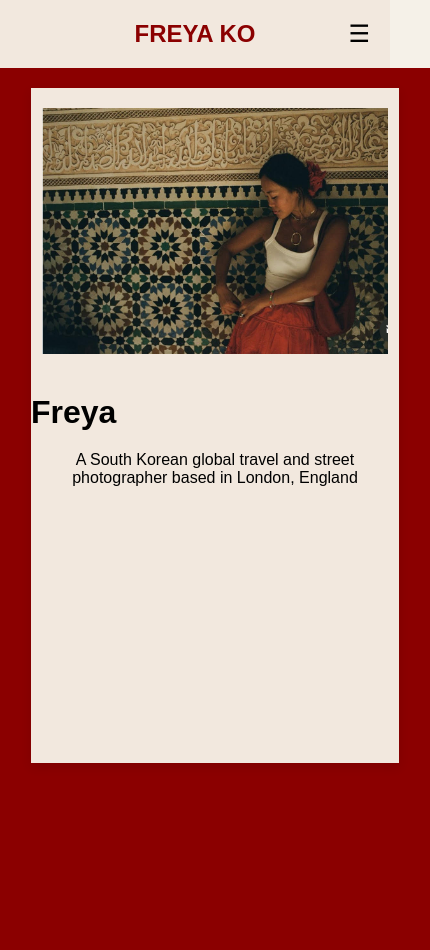
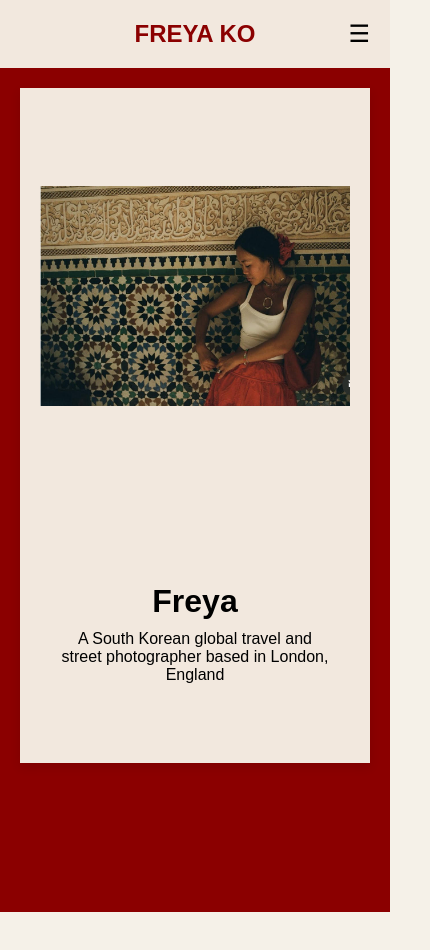
Before and after one commit to freyako-ga/freya-portfolio, a React (Vite) app: page / in a window 390 px wide. Shown: the whole page, 430 px wide, since content can reach past the window. After the commit the page ends 912 px from the top, so only its background shows below. Built offline with nearby package versions, Linux system fonts and the light colour scheme.

Commit message:
mobile version

```diff
--- a/src/App.css
+++ b/src/App.css
@@ -1,7 +1,9 @@
-*{
+* {
   margin: 0;
   padding: 0;
+  box-sizing: border-box;
 }
+
 
 .navbar {
   display: flex;
@@ -12,7 +14,6 @@
 }
 
 .content-wrapper {
-  /* background-color:#002766; */
   background-color: #8B0000;
   min-height: 100vh;
   width: 100%;
@@ -21,31 +22,33 @@
 
 .inner-wrapper {
   background-color: #f2e8de;
-  width: calc(100% - 22px);
+  width: 100%;
+  /* max-width: 1200px; */
   min-height: 80vh;
   box-shadow: 0px 4px 10px rgba(0, 0, 0, 0.1);
   margin: 0 auto;
+  display: flex;
   align-items: center;
-  display: flex;
+  gap: 40px;
+  padding: 20px;
+  box-sizing: border-box;
+}
 
-}
-.left-image {
-  width: 66.66%;
+.homepage-left-image {
+  flex: 2;
   display: flex;
   justify-content: center;
   align-items: center;
 }
 
-.left-image img {
-  width: 100%;
-  height: 100%;
+.homepage-left-image img {
+  max-width: 100%;
+  height: auto;
   object-fit: cover;
-  margin-left: 20px;
-  margin-top: 20px;
-  margin-bottom: 20px;
 }
+
 .right-content {
-  width: 33.33%;
+  flex: 1;
   padding: 20px;
   display: flex;
   flex-direction: column;
@@ -59,25 +62,35 @@
 
 @media (max-width: 768px) {
   .inner-wrapper {
-    display: flex;
     flex-direction: column;
-    align-items: center;
+    text-align: center;
+    padding: 20px;
   }
 
-  .left-image {
+  .homepage-left-image  {
     width: 100%;
-    width: calc(100% - 22px);
-    margin-right: 20px;
+    margin-bottom: 0;
   }
 
-  .left-image img {
+  .homepage-left-image  img {
     width: 100%;
     height: auto;
+    margin: 0;
   }
 
   .right-content {
     width: 100%;
-    text-align: center;
-    padding: 20px;
+    align-items: center;
+    padding: 10px 20px 20px;
+    margin-top: 0;
+  }
+
+  .right-content h1 {
+    margin-top: 10px;
+    margin-bottom: 10px;
+  }
+
+  .right-content p {
+    margin-top: 0;
   }
 }
--- a/src/App.jsx
+++ b/src/App.jsx
@@ -1,4 +1,4 @@
-import { BrowserRouter as Router, Route, Routes } from 'react-router-dom'; // Use Routes instead of Switch
+import { BrowserRouter as Router, Route, Routes } from 'react-router-dom';
 import Navbar from './components/Navbar/Navbar';
 import Homepage from './pages/Homepage';
 import Portfolio from './pages/Portfolio';
--- a/src/components/Navbar/Navbar.jsx
+++ b/src/components/Navbar/Navbar.jsx
@@ -26,8 +26,10 @@ function Navbar() {
       </ul>
 
       <div className="navbar-contact">
-        <button>Contact</button>
-      </div>
+  <a href="mailto:freyako96@gmail.com">
+    <button>Contact</button>
+  </a>
+</div>
     </nav>
   );
 }
--- a/src/pages/About.css
+++ b/src/pages/About.css
@@ -1,51 +1,3 @@
-/* .about-section {
-    display: flex;
-    flex-direction: row;
-    align-items: center;
-    justify-content: center;
-    padding: 80px;
-    background-color: #8B0000;
-    color: white;
-    gap: 60px;
-  }
-
-  .freya-intro {
-    font-size: 1.8rem;
-    font-weight: bold;
-    margin-bottom: 2rem;
-    line-height: 1.4;
-  }
-  .about-left {
-    flex: 1;
-    font-size: 20px;
-    font-weight: 600;
-    line-height: 1.6;
-    max-width: 600px;
-  }
-
-  .about-left em {
-    font-style: italic;
-  }
-
-  .about-right {
-    flex: 1;
-  }
-
-  .about-right img {
-    width: 100%;
-    height: auto;
-    display: block;
-    object-fit: cover;
-    border-radius: 0;
-  }
-
-
-  @media (max-width: 900px) {
-    .about-section {
-      flex-direction: column;
-      padding: 40px 20px;
-    }
-} */
 
 
 .about-section {
@@ -74,6 +26,7 @@
 .about-right img {
   max-width: 100%;
   height: auto;
+  object-fit: cover;
 }
 
 .freya-intro {
@@ -100,3 +53,28 @@
   color: #2ee59d;
   text-decoration: underline;
 }
+
+
+@media (max-width: 900px) {
+  .about-section {
+    flex-direction: column;
+    align-items: center;
+    text-align: center;
+  }
+
+  .about-left,
+  .about-right {
+    max-width: 100%;
+    padding: 0;
+  }
+
+  .about-right img {
+    max-width: 500px;
+    width: 100%;
+    padding-top: 40px;
+  }
+
+  .about-left {
+    padding-top: 20px;
+  }
+}
--- a/src/pages/Homepage.jsx
+++ b/src/pages/Homepage.jsx
@@ -5,7 +5,7 @@ function Homepage() {
     <>
       <div className="content-wrapper">
         <div className="inner-wrapper">
-          <div className="left-image">
+          <div className="homepage-left-image">
             <LazyImage
  src="/img/m22.jpg" alt="Description" />
           </div>
```
